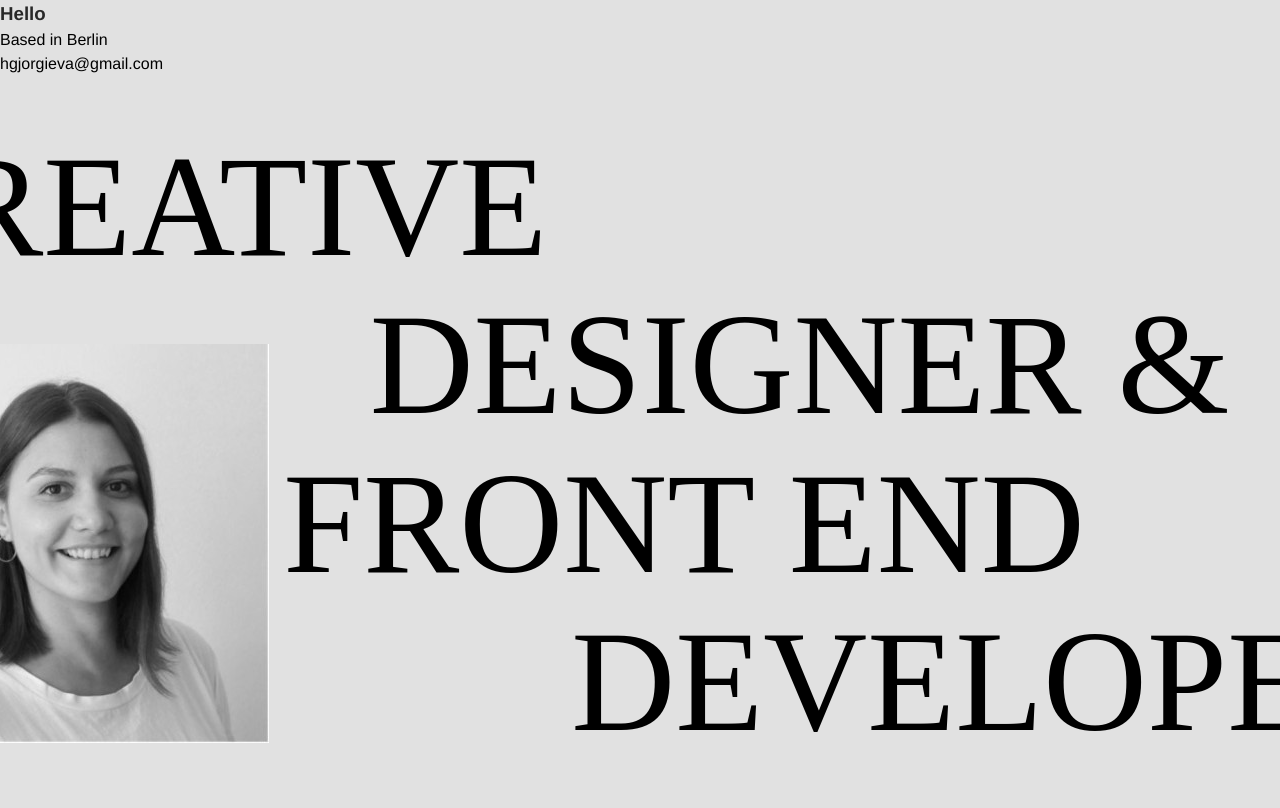
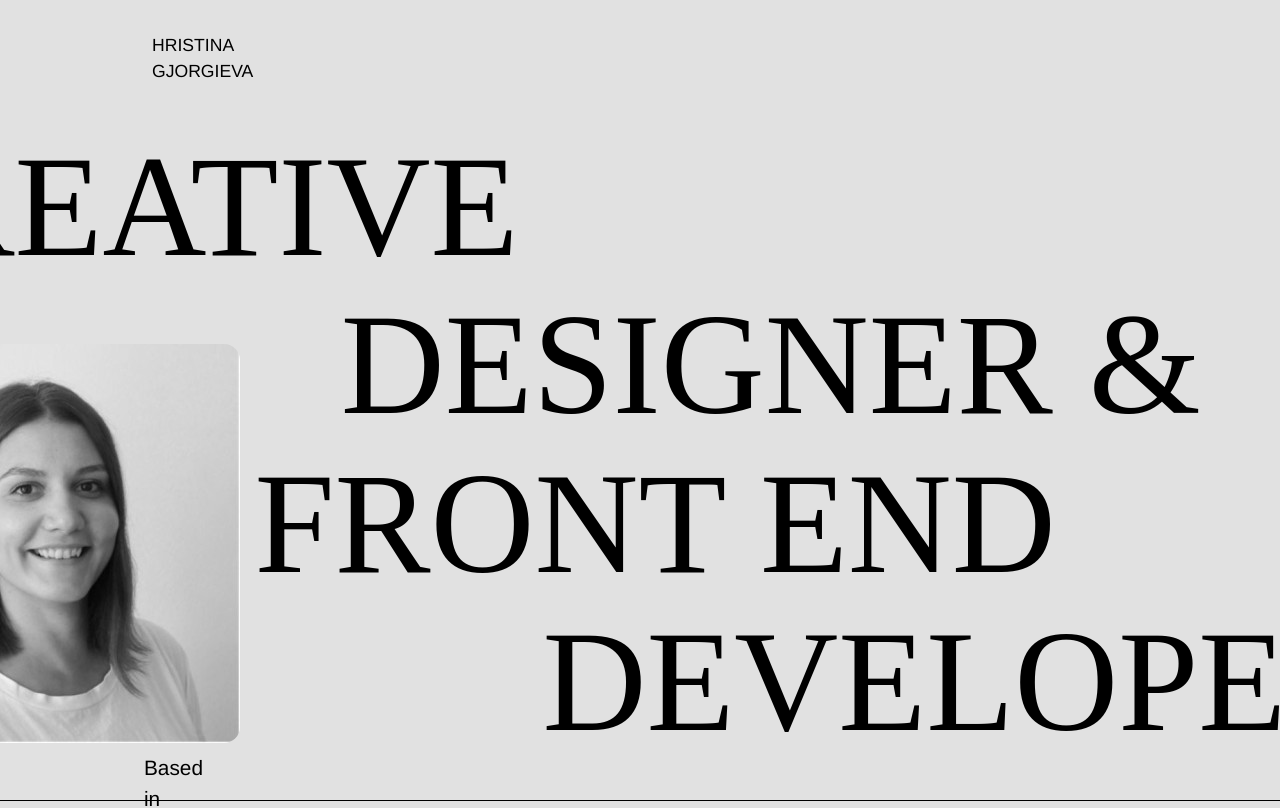
Before and after one commit to HristinaGjo/Website-Portfolio-HG, a React (Vite) app: page / in a window 1280 px wide. Shown: the top 808 px of the page. Built offline with nearby package versions, Linux system fonts and the light colour scheme.

Commit message:
Navbar added,show on all sections, check responsivnes again

```diff
--- a/src/App.jsx
+++ b/src/App.jsx
@@ -12,7 +12,6 @@ function App() {
   return (
     <>
     <Navbar />
-
     <Routes>
       <Route path='/' element={<HomePage/>} />
       <Route path='/legal' element={<LegalPage />} />
--- a/src/components/Header.jsx
+++ b/src/components/Header.jsx
@@ -19,7 +19,7 @@ const Header = () => {
     </div>
     <div className={classes.bottomCtn}>
         <p className={classes.leftP}> Based in Berlin</p>
-        <p className={classes.rightP}> hgjorgieva@gmail.com</p>
+        <a className={classes.rightP} href="mailto:hgjorgieva@gmail.com">hgjorgieva@gmail.com</a>
       </div>
     </>
     );
--- a/src/components/Navbar.jsx
+++ b/src/components/Navbar.jsx
@@ -4,7 +4,11 @@ import classes from "../styles/navbar.module.css"
 const Navbar = () => {
     return (
     <>
-    <h3>Hello</h3>
+    <div className={classes.navCtn}>
+        <p>HRISTINA GJORGIEVA</p>
+        <p>PORTFOLIO VOl.1</p>
+    </div>
+
     </>
     );
 }
--- a/src/components/Projects.jsx
+++ b/src/components/Projects.jsx
@@ -37,6 +37,7 @@ const Projects = () => {
         };
     }, []);
 
+
     return (
         <>
             <div className={classes.pageCtn}>
--- a/src/pages/HomePage.jsx
+++ b/src/pages/HomePage.jsx
@@ -9,11 +9,11 @@ import Header from "../components/Header";
 import Projects from "../components/Projects";
 import About from "../components/About";
 import Services from "../components/Services";
+import Navbar from "../components/Navbar";
 
 const HomePage = () => {
   return (
     <>
-
     <Header />
     <Projects />
     <About />
--- a/src/styles/header.module.css
+++ b/src/styles/header.module.css
@@ -5,17 +5,17 @@ body {
 
 .headerCtn {
     width: 90%; /* Adjust width as needed */
-    height: 100vh;
+    height: 70vh;
     max-width: 800px; /* Limit maximum width */
-    margin: 0 auto; /* Center the container horizontally */
-    font-size: 2rem; /* Adjust font size for smaller screens */
+    margin: 0; /* Center the container horizontally */
+    font-size: 2.5rem; /* Adjust font size for smaller screens */
     font-family: "Ppneuemontreal Variable, sans-serif";
     text-align: left; /* Center text horizontally */
     padding: 2rem;
     display: flex;
     flex-direction: column;
-    justify-content: center;
-    align-items: center;
+    justify-content: flex-start;
+    align-items: flex-start;
 }
 
 .line1,
@@ -29,8 +29,29 @@ body {
     order:2;
 }
 
+.leftCtn img{
+   width: 300px;
+   height: auto;
+   border-radius: 1rem;
+}
+
 .rightCtn{
     order:1;
+    display: flex;
+    flex-direction: column;
+    text-align: left;
+    margin-top: 1rem;
+}
+
+.bottomCtn{
+    margin-bottom: 2rem;
+    padding: 2rem;
+    font-weight: 300;
+    font-size: 0.9rem;
+}
+
+a {
+    text-decoration: none;
 }
 
 /* .leftCtn img{
@@ -83,13 +104,33 @@ body {
     .leftCtn{
         order:1;
         margin-top: 9rem;
-        margin-left: 0em;
+        margin-left: -25rem;
+    }
+
+    .leftCtn img{
+        width: 400px;
     }
 
     .rightCtn{
         order:2;
         margin-left: -1.6em;
         margin-top: -.5em;
+    }
+
+    .bottomCtn{
+        position: absolute;
+        top: 90%;
+        display: flex;
+        justify-content: space-between;
+        align-items: center;
+        font-size: 1.3rem;
+    }
+
+    .leftP {
+        margin-left: 7rem;
+    }
+    .rightP {
+        margin-left: 75rem;
     }
 
 }
--- a/src/styles/navbar.module.css
+++ b/src/styles/navbar.module.css
@@ -0,0 +1,35 @@
+body{
+    margin: 0;
+    overflow-x: hidden;
+}
+
+.navCtn{
+    position: fixed;
+    top: 0;
+    left: 0rem;
+    display: flex;
+    justify-content: space-between;
+    padding: 1rem;
+    gap:5rem;
+    /*background: red;*/
+    z-index: 1000;
+    font-weight: 300;
+    font-size: 0.8rem;
+}
+
+@media (min-width: 768px){
+    .navCtn{
+        position: fixed;
+        top: 0;
+        left: 9.5rem;
+        display: flex;
+        justify-content: space-between;
+        align-items: center;
+        padding: 2rem 0;
+        gap:76rem;
+        /*background: red;*/
+        z-index: 1000;
+        font-size: 1.1rem;
+    }
+
+}
```
